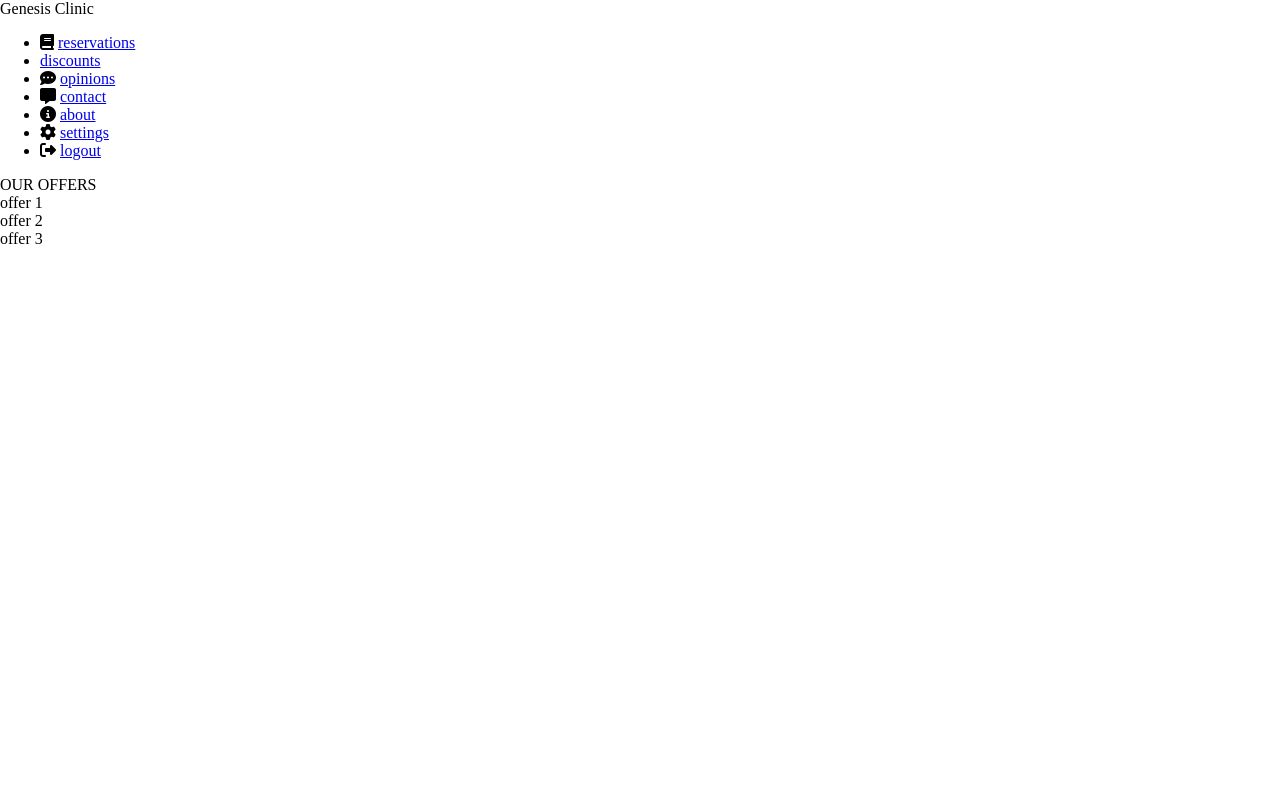
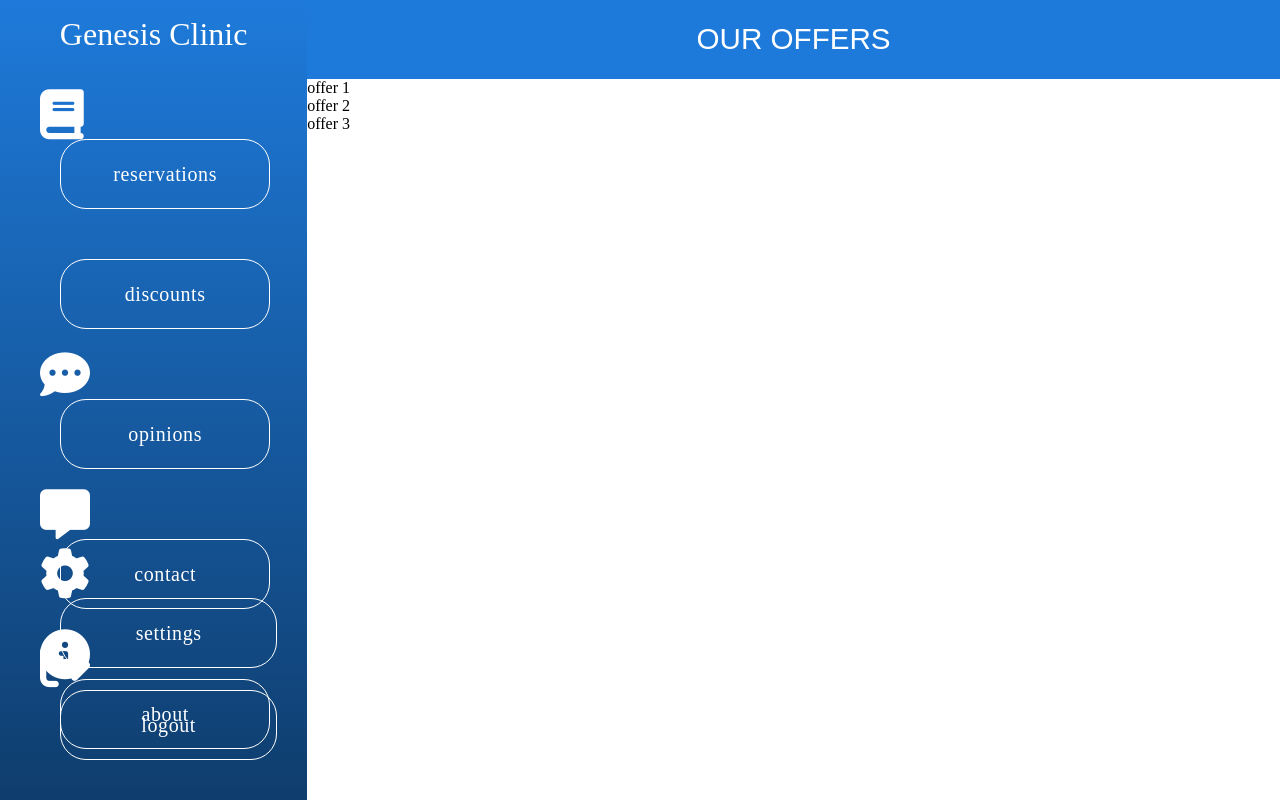
Before and after one commit to shizzeer/wdpai, a PHP site: template public/views/offers.html in a window 1280 px wide. Run offline with PHP 8.4, Linux system fonts and the light colour scheme; the template is opened without the code that fills it, so the values that code supplies are empty; some libraries are stand-ins or nearby versions.

Commit message:
Added styles to make navigation bar

```diff
--- a/public/css/style.css
+++ b/public/css/style.css
@@ -2,13 +2,19 @@ body {
     margin: 0;
 }
 
-#logo {
+#large_logo {
     text-align: left;
     font: normal normal normal 102px/136px Gadugi;
     letter-spacing: 0px;
     color: #FFFFFF;
     width: 50%;
     text-align: center;
+}
+
+.small_logo {
+    font: normal normal normal 4vh Gadugi;
+    letter-spacing: 0px;
+    color: #FFFFFF;
 }
 
 .container {
@@ -67,6 +73,123 @@ input {
     color: #FFFFFF;
 }
 
+.content_header {
+    background: #1E7ADA 0% 0% no-repeat padding-box;
+    text-align: center;
+}
+
+.text_header {
+    font: normal normal normal 4vh Arial;
+    letter-spacing: 0px;
+    color: #FFFFFF;
+}
+
+.base_container {
+    display: flex;
+    align-items: center;
+    justify-content: flex-start;
+    height: 100vh;
+}
+
+nav {
+    width: 24vw;
+    height: 100%;
+    background: transparent linear-gradient(180deg, #1E7ADA 0%, #0F3D6D 100%) 0% 0% no-repeat padding-box;
+
+    display: flex;
+    flex-direction: column;
+    justify-content: flex-start;
+}
+
+nav .small_logo {
+    margin: 0.5em auto;
+}
+
+a {
+    text-decoration: none;
+    display: inline-block;
+    line-height: 3em;
+}
+
+ul {
+    list-style-type: none;
+    color: white;
+    font: normal normal normal 20px/30px Gadugi;
+    height: 100%;
+    position: relative;
+    /* margin: 0 auto;
+    padding: 0;
+    width: calc(100% - 40%); */
+}
+
+li {
+    margin-bottom: 1em;
+}
+
+#discounts_icon {
+    font-size: 2.8em;
+    display: inline-block;
+    vertical-align: -5px;
+}
+
+li i {
+    font-size: 2.5em;
+    display: inline-block;
+    vertical-align: -5px;
+    width: 1em;
+    /* text-align: center; */
+}
+
+#settings {
+    position: absolute;
+    bottom: 4.6em;
+    width: 90%;
+}
+
+li:last-child {
+    position: absolute;
+    bottom: 0;
+    width: 90%;
+}
+
+
+.button {
+    border: 1px solid #FFFFFF;
+    border-radius: 1.3em;
+    color: white;
+    letter-spacing: 0.6px;
+    margin-left: 1em;
+    color: white;
+    padding: 0.2em;
+    width: 75%;
+    text-align: center;
+    display: inline-block;
+    vertical-align: 5px;
+}
+
+main {
+    width: 76vw;
+    height: 100vh;
+    display: flex;
+    flex-direction: column;
+}
+
+header {
+    display: flex;
+}
+
+.content_header {
+    background: #1E7ADA 0% 0% no-repeat padding-box;
+    text-align: center;
+    width: 100%;
+    padding-top: 1.4em;
+    padding-bottom: 1.4em;
+}
+
+.text_header {
+    font-size: 3.7vh;
+}
+
 @media only screen and (max-device-width: 420px) {
     .container {
         flex-direction: column;
--- a/public/views/login.html
+++ b/public/views/login.html
@@ -5,7 +5,7 @@
 </head>
 <body>
     <div class="container">
-        <span id="logo">Genesis Clinic</span>
+        <span id="large_logo">Genesis Clinic</span>
         <div class="login-container">
             <form>
                 <input name="email" type="text" placeholder="email">
```
Also changed, not shown: index.php (+8 -3 lines).
